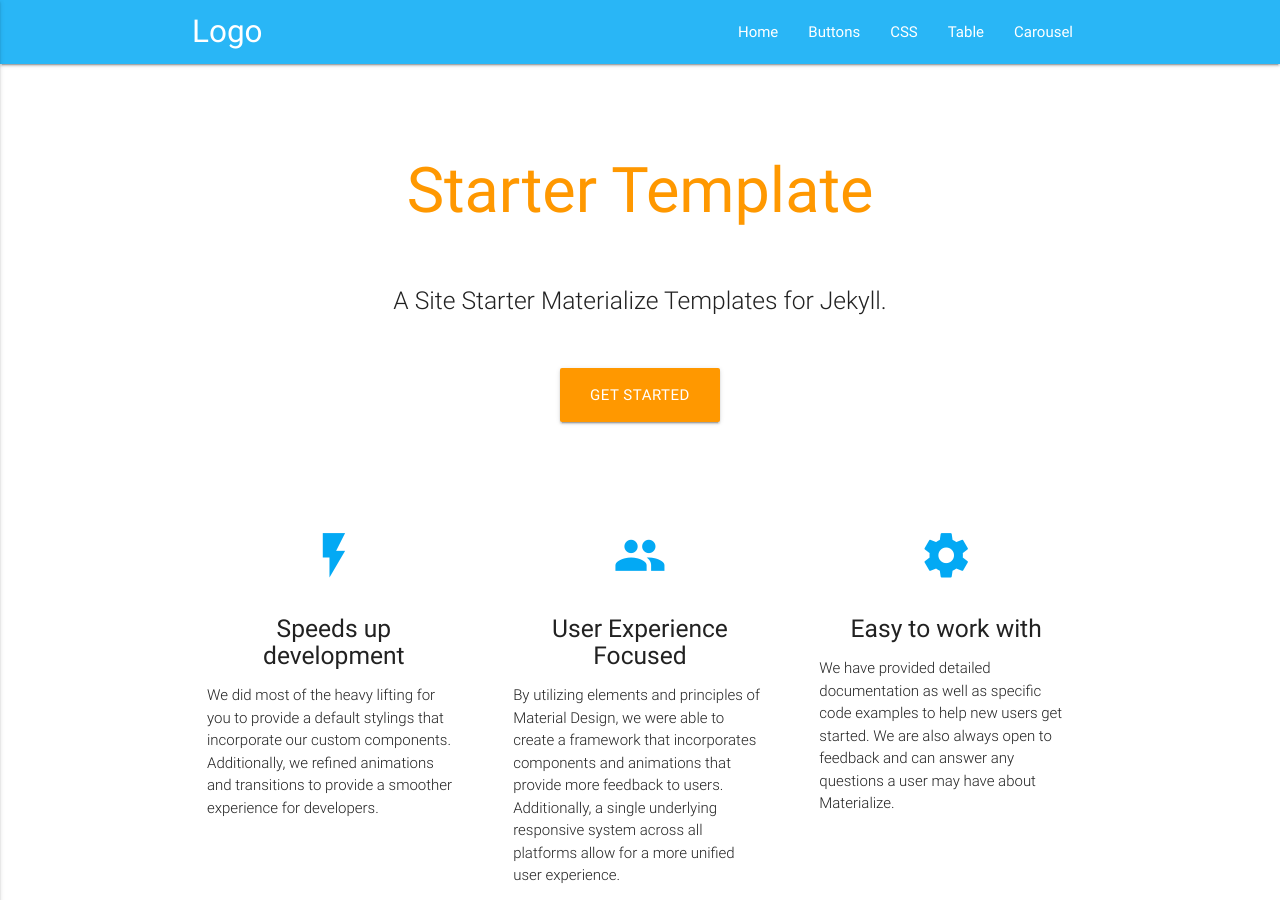
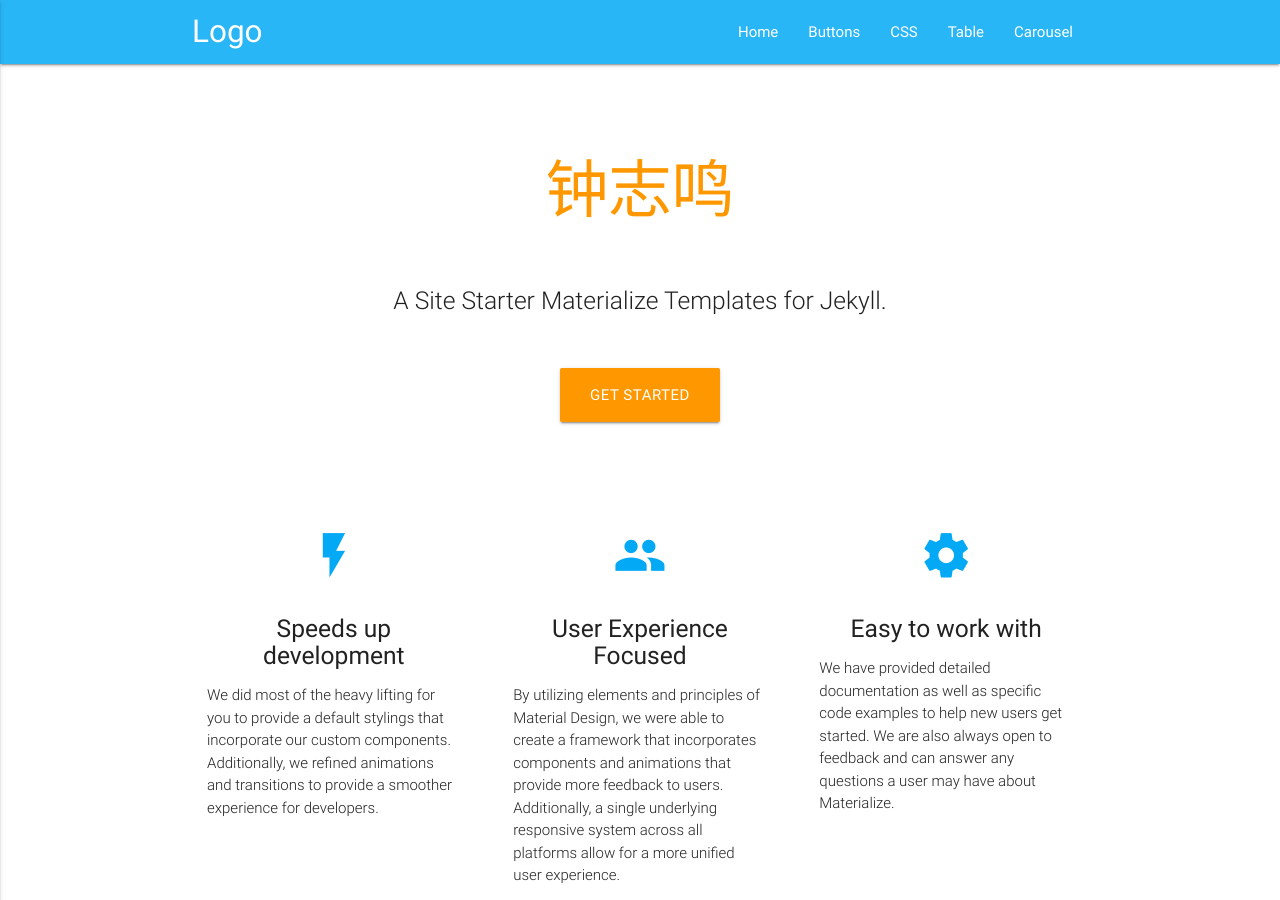
Before and after one commit to zhimingzhong1/zzm7135515.github.io, a Jekyll site: the page built from index.md, in a window 1280 px wide and 900 px high. Built offline with Jekyll 4.4.1, drawn with Linux system fonts in a browser that asks for light colours.

Commit message:
Update _config.yml

```diff
--- a/_config.yml
+++ b/_config.yml
@@ -1,4 +1,4 @@
-title: Starter Template
+title: 钟志鸣
 author: Panoramedia
 email: panoramedia@gmail.com
 description: > # this means to ignore newlines until "baseurl:"
```
